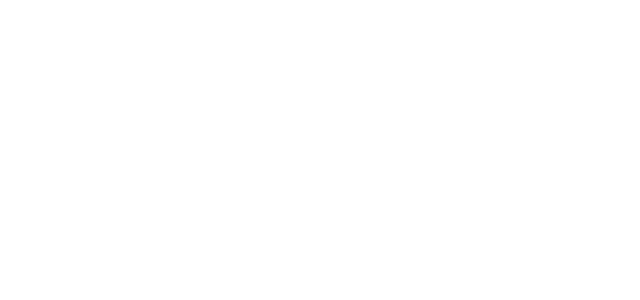
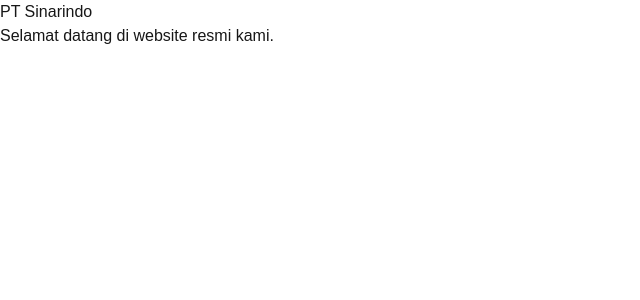
Before and after one commit to Teukuraja/pt-sinarindo-website, a Next.js app: page / in a window 1280 px wide. Shown: the top 300 px of the page, without its empty margins (0-640 px from the left). Built offline with nearby package versions, Linux system fonts and the light colour scheme.

Commit message:
Update halaman Home perusahaan

```diff
--- a/src/app/page.tsx
+++ b/src/app/page.tsx
@@ -1,9 +1,8 @@
-import Image from "next/image";
-
 export default function Home() {
   return (
     <main>
-      {/* Kita akan mulai membangun dari sini */}
+      <h1>PT Sinarindo</h1>
+      <p>Selamat datang di website resmi kami.</p>
     </main>
   );
 }
```
